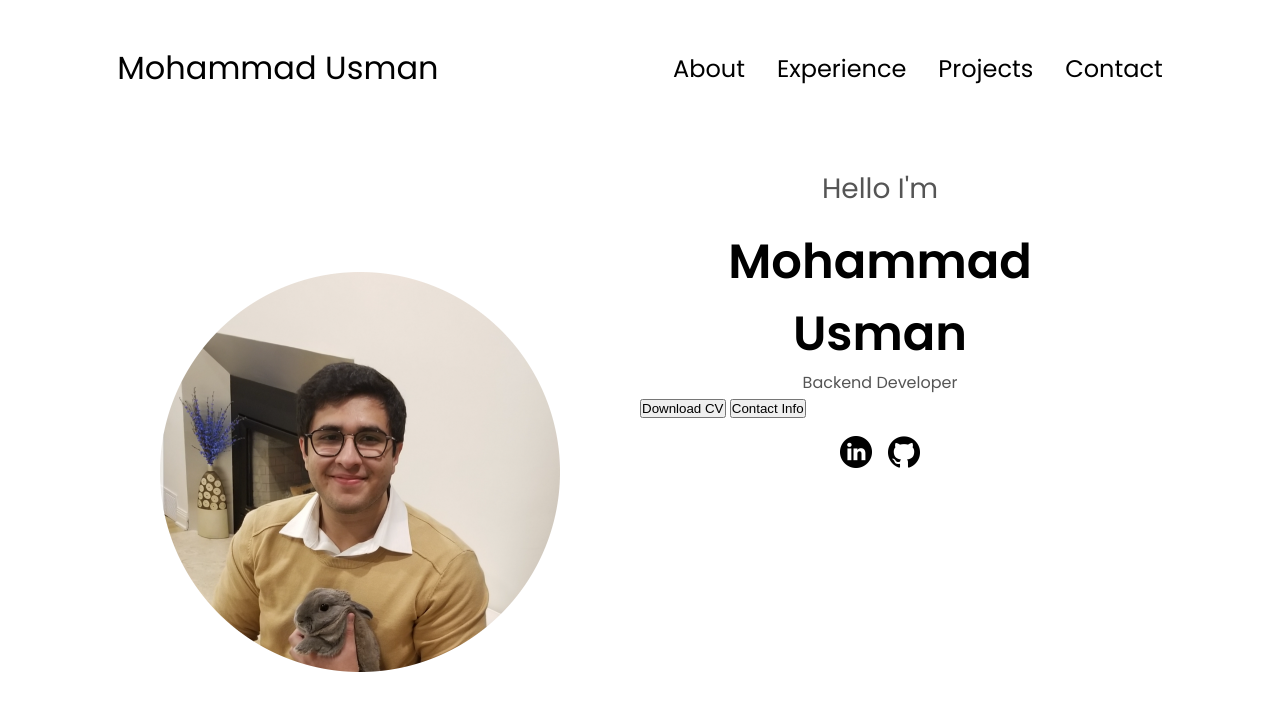
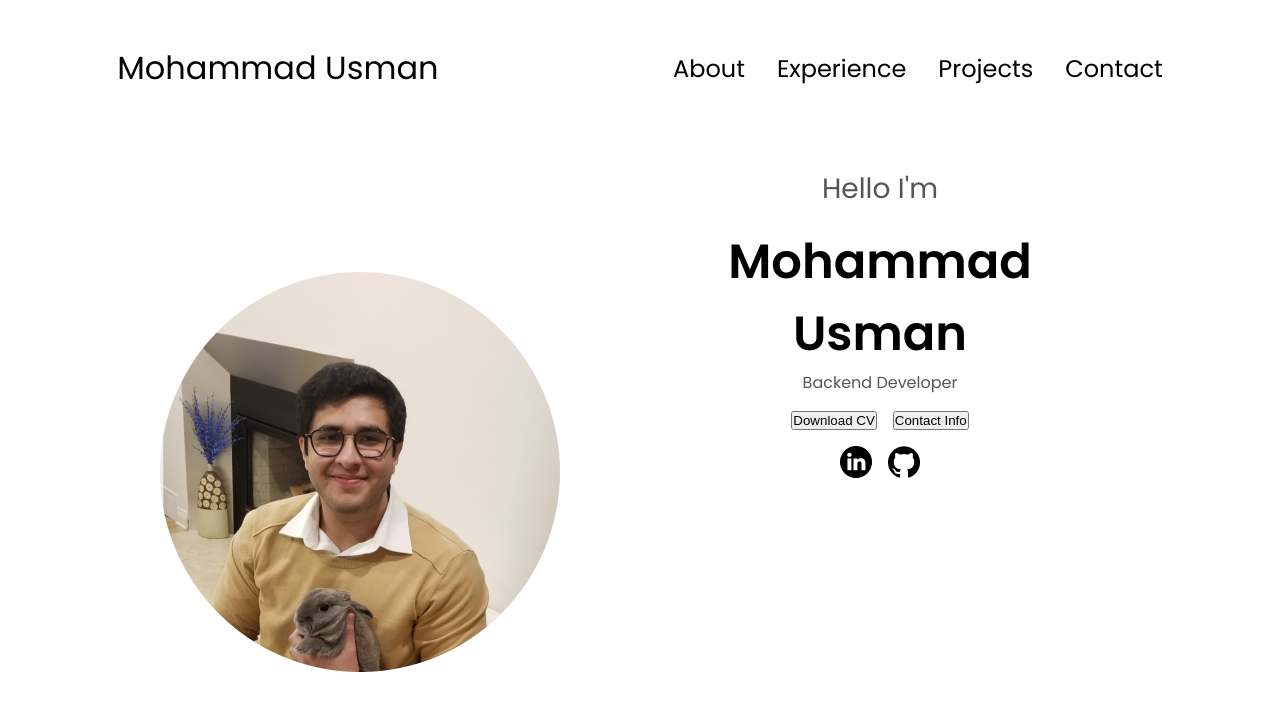
Before and after one commit to Ushmayne/portfolio-website, a plain HTML site: page index.html in a window 1280 px wide. Drawn offline with Linux system fonts and the light colour scheme.

Commit message:
fixed issue with center alligning cv and contact nifo button

```diff
--- a/style.css
+++ b/style.css
@@ -223,6 +223,13 @@ section {
     gap: 1rem;
 }
 
+.btn-container{
+    display: flex;
+    justify-content: center;
+    margin-top: 1rem;
+    gap: 1rem;
+}
+
 
 /*ICONS*/
 
```
